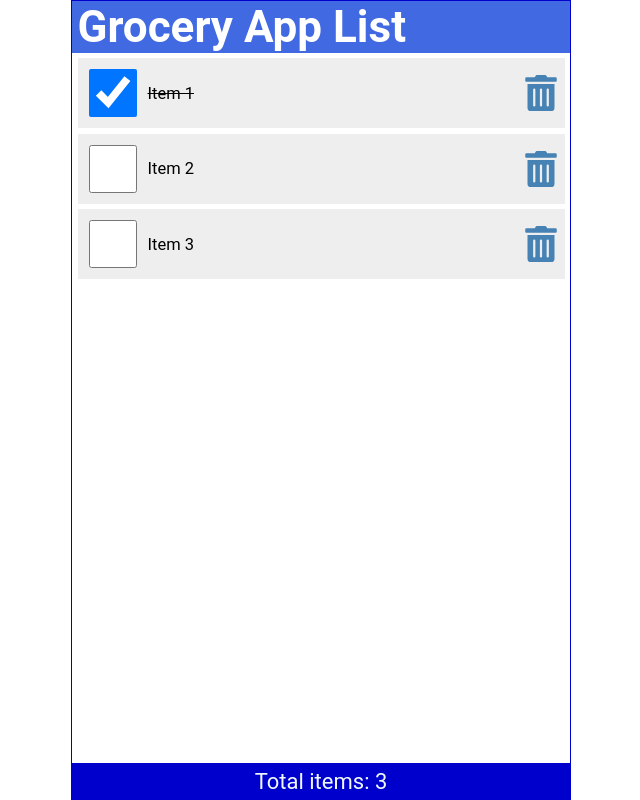
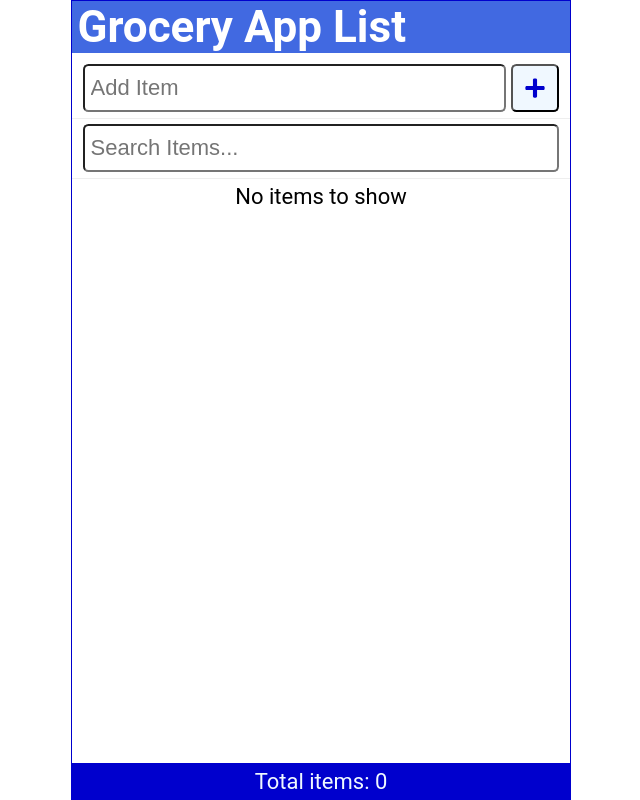
Before and after one commit to ocb-dev-04/react.2022.code, a React (Create React App) app in the folder react-2022-full-course/: page / in a window 1280 px wide. Shown: the whole page, without its empty margins (319-959 px from the left). Built offline with nearby package versions, Linux system fonts and the light colour scheme.

Commit message:
*Add input forms controller video

```diff
--- a/react-2022-full-course/package.json
+++ b/react-2022-full-course/package.json
@@ -10,6 +10,7 @@
     "react-dom": "^18.1.0",
     "react-icons": "^4.3.1",
     "react-scripts": "5.0.1",
+    "uuid": "^8.3.2",
     "web-vitals": "^2.1.4"
   },
   "scripts": {
--- /dev/null
+++ b/react-2022-full-course/src/AddItem.js
@@ -0,0 +1,32 @@
+import React, { useRef } from 'react'
+import { FaPlus } from 'react-icons/fa'
+
+const AddItem = ({
+  newItem,
+  setNewItem,
+  handleSumit,
+}) => {
+
+  const inputRef = useRef();
+
+  return (
+    <form className='addForm' onSubmit={handleSumit}>
+      <label htmlFor='addItem'>Add Item</label>
+      <input
+        autoFocus
+        ref={inputRef}
+        id='addItem'
+        type='text'
+        placeholder='Add Item'
+        value={newItem}
+        onChange={(e) => setNewItem(e.target.value)}
+        required />
+      <button
+        type='submit'
+        aria-label='Add Item'
+        onClick={(e) => inputRef.current.focus()}><FaPlus /></button>
+    </form>
+  )
+}
+
+export default AddItem
--- a/react-2022-full-course/src/App.js
+++ b/react-2022-full-course/src/App.js
@@ -1,36 +1,41 @@
 import React, { useState } from 'react'
+import { v4 as uuidv4 } from 'uuid';
+
+import AddItem from './AddItem';
 
 import Content from './Content';
-import Footer  from './Footer';
+import Footer from './Footer';
 import Header from './Header'
+import SearchItem from './SearchItem';
 
 function App() {
-  const [items, setItems] = useState([
-    {
-      id: 1,
-      item: 'Item 1',
-      checked: true
-    },
-    {
-      id: 2,
-      item: 'Item 2',
-      checked: false
-    },
-    {
-      id: 3,
-      item: 'Item 3',
-      checked: false
-    },
-  ]);
+  const [items, setItems] = useState(JSON.parse(localStorage.getItem('todoListItems')) || []);
+  const [newItem, setNewItem] = useState('');
+  const [search, setSearch] = useState('');
+
+  const handleSumit = (e) => {
+    e.preventDefault();
+    if (!newItem) return;
+    addItem(newItem);
+    setNewItem('');
+  }
+
+  const addItem = (item) => {
+    const listItems = [...items, { id: uuidv4(), item, checked: false, }];
+    setAndSaveItems(listItems);
+  }
 
   const handleCheck = (id) => {
     const listItems = items.map(item => item.id === id ? { ...item, checked: !item.checked } : item);
-    setItems(listItems);
-    localStorage.setItem('todoListItems', JSON.stringify(listItems));
+    setAndSaveItems(listItems);
   }
 
   const handleDelete = (id) => {
     const listItems = items.filter(item => item.id !== id);
+    setAndSaveItems(listItems);
+  }
+
+  const setAndSaveItems = (listItems) => {
     setItems(listItems);
     localStorage.setItem('todoListItems', JSON.stringify(listItems));
   }
@@ -39,14 +44,25 @@ function App() {
     <div className="App">
       <Header
         title="Grocery App List" />
+
+      <AddItem
+        newItem={newItem}
+        setNewItem={setNewItem}
+        handleSumit={handleSumit} />
+
+      <SearchItem
+        search={search}
+        setSearch={setSearch} />
+
       <Content
-        items={items}
+        items={items.filter(item => ((item.item.toLowerCase()).includes(search.toLowerCase())))}
         handleCheck={handleCheck}
         handleDelete={handleDelete} />
+
       <Footer
         itemsCount={items.length} />
     </div>
-  );
+  )
 }
 
 export default App;
--- /dev/null
+++ b/react-2022-full-course/src/SearchItem.js
@@ -0,0 +1,21 @@
+import React from 'react'
+
+const SearchItem = ({
+    search,
+    setSearch,
+}) => {
+    return (
+        <form className='searchForm' onSubmit={(e) => e.preventDefault()}>
+            <label htmlFor='search'></label>
+            <input
+                id='search'
+                type='text'
+                role='searchbox'
+                value={search}
+                onChange={(e) => setSearch(e.target.value)}
+                placeholder='Search Items...' />
+        </form>
+    )
+}
+
+export default SearchItem
--- a/react-2022-full-course/src/index.css
+++ b/react-2022-full-course/src/index.css
@@ -47,8 +47,6 @@ main {
   justify-content: flex-start;
   align-items: center;
   overflow-y: auto;
-
-
   padding-top: 5px;
 }
 
@@ -119,3 +117,70 @@ ul li::before {
   color: red;
   outline: none;
 }
+
+.addForm {
+  width: 100%;
+  display: flex;
+  justify-content: flex-start;
+  margin: 0.5rem 0 0;
+  padding: 0 0.5rem 0.25rem;
+  border-bottom: 1px solid #eee;
+}
+
+.addForm label {
+  position: absolute;
+  left: -99999px;
+}
+
+.addForm input[type='text'] {
+  flex-grow: 1;
+  max-width: calc(100% - 50px);
+  min-height: 48px;
+  font-size: 1rem;
+  padding: 0.25rem;
+  border-radius: 0.25rem;
+  margin-right: 0.25rem;
+  outline: none;
+}
+
+button {
+  height: 48px;
+  min-width: 48px;
+  border-radius: 0.25rem;
+  padding: 0.5rem;
+  font-size: 1rem;
+  background-color: aliceblue;
+  color: mediumblue;
+  cursor: pointer;
+}
+
+button:focus,
+button:hover {
+  color: white;
+  background-color: limegreen;
+  outline: none;
+}
+
+.searchForm {
+  width: 100%;
+  display: flex;
+  justify-content: flex-start;
+  margin: 0.25rem 0 0;
+  padding: 0 0.5rem 0.25rem;
+  border-bottom: 1px solid #eee;
+}
+
+.searchForm label {
+  position: absolute;
+  left: -99999px;
+}
+
+.searchForm input[type='text'] {
+  flex-grow: 1;
+  max-width: 100%;
+  min-height: 48px;
+  font-size: 1rem;
+  padding: 0.25rem;
+  border-radius: 0.25rem;
+  outline: none;
+}
```
Also changed, not shown: 1 other file (tests, documents, lock files or other folders).
